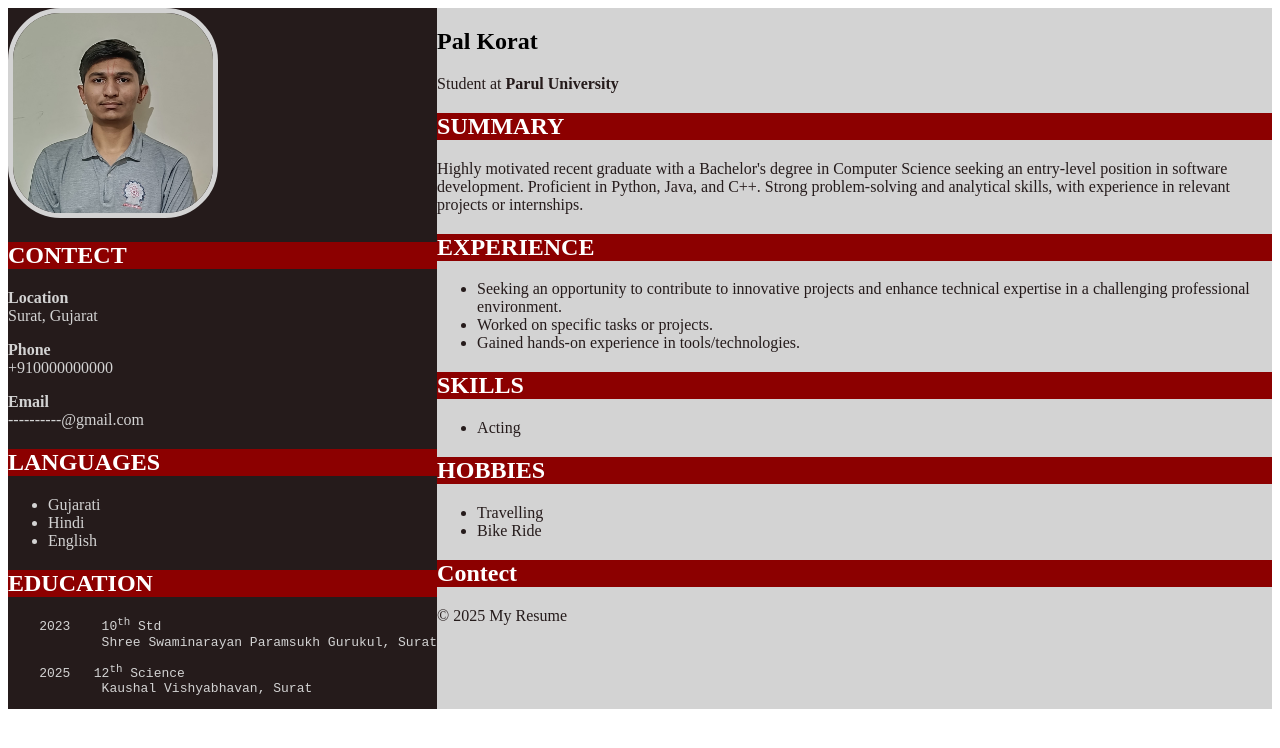
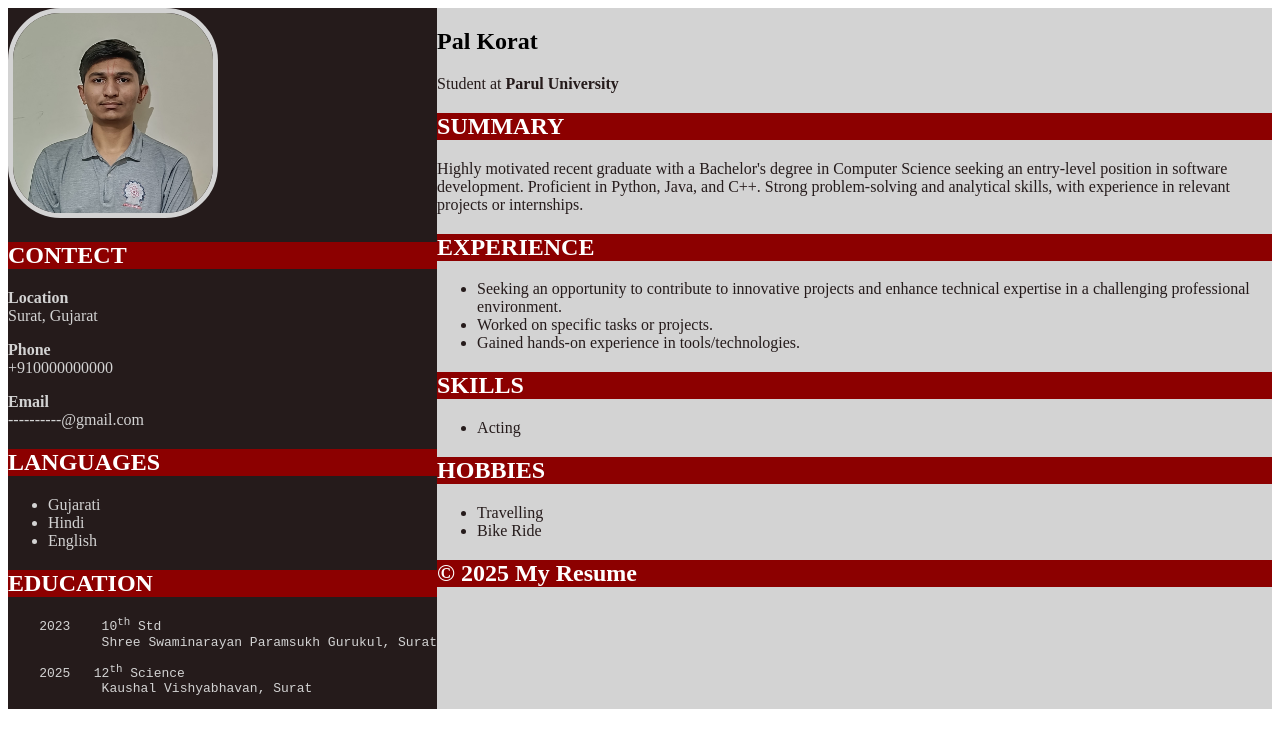
Before and after one commit to PalKorat/Resume, a plain HTML site: page index.html in a window 1280 px wide. Drawn offline with Linux system fonts and the light colour scheme.

Commit message:
Update index.html

```diff
--- a/index.html
+++ b/index.html
@@ -103,8 +103,8 @@
           <li>Bike Ride</li>
         </ul>
 
-        <h2>Contect</h2>
-        <p>&copy; 2025 My Resume</p>
+
+        <h2>&copy; 2025 My Resume</h2>
       </article>
     </main>
   </body>
```
